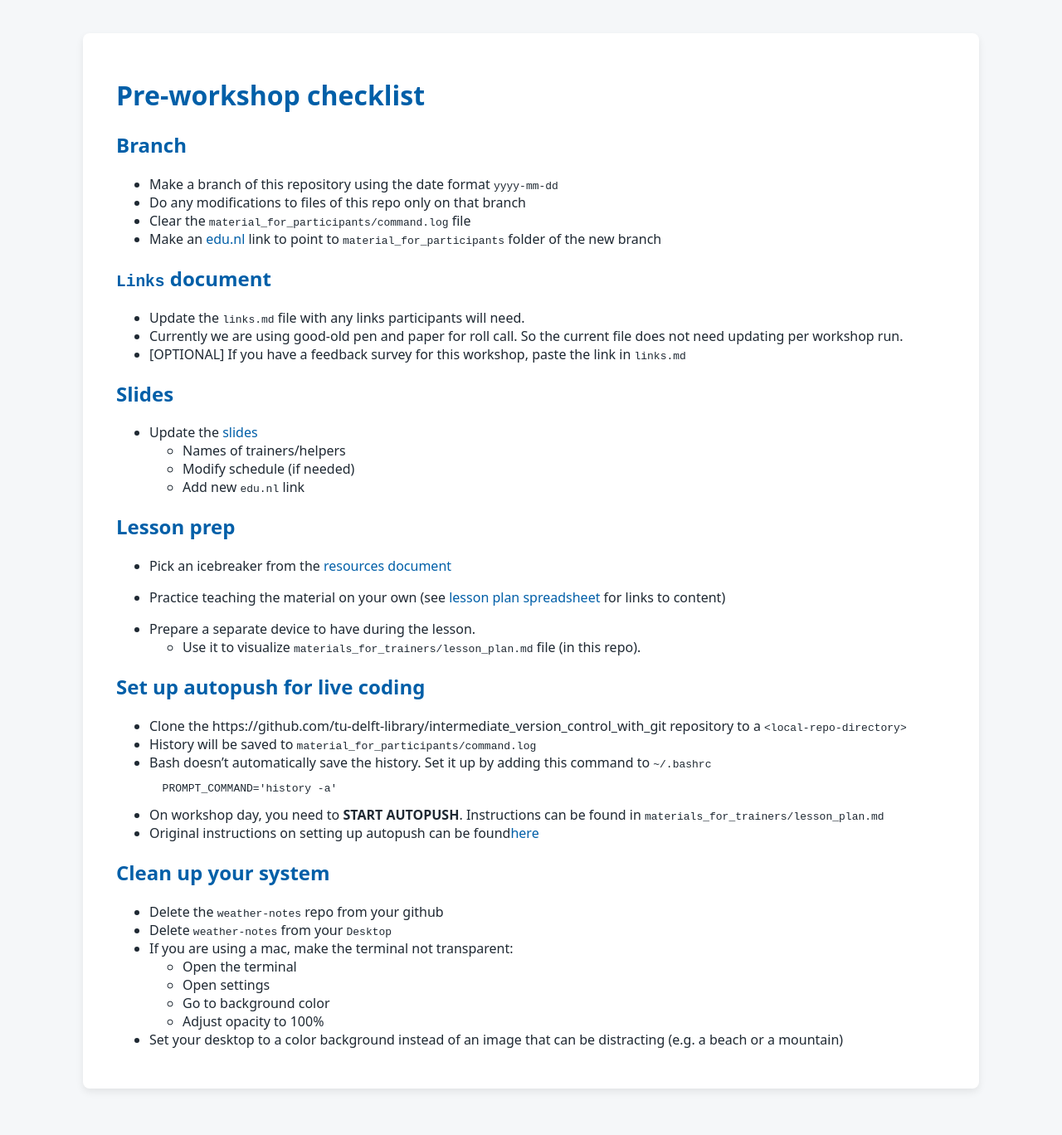
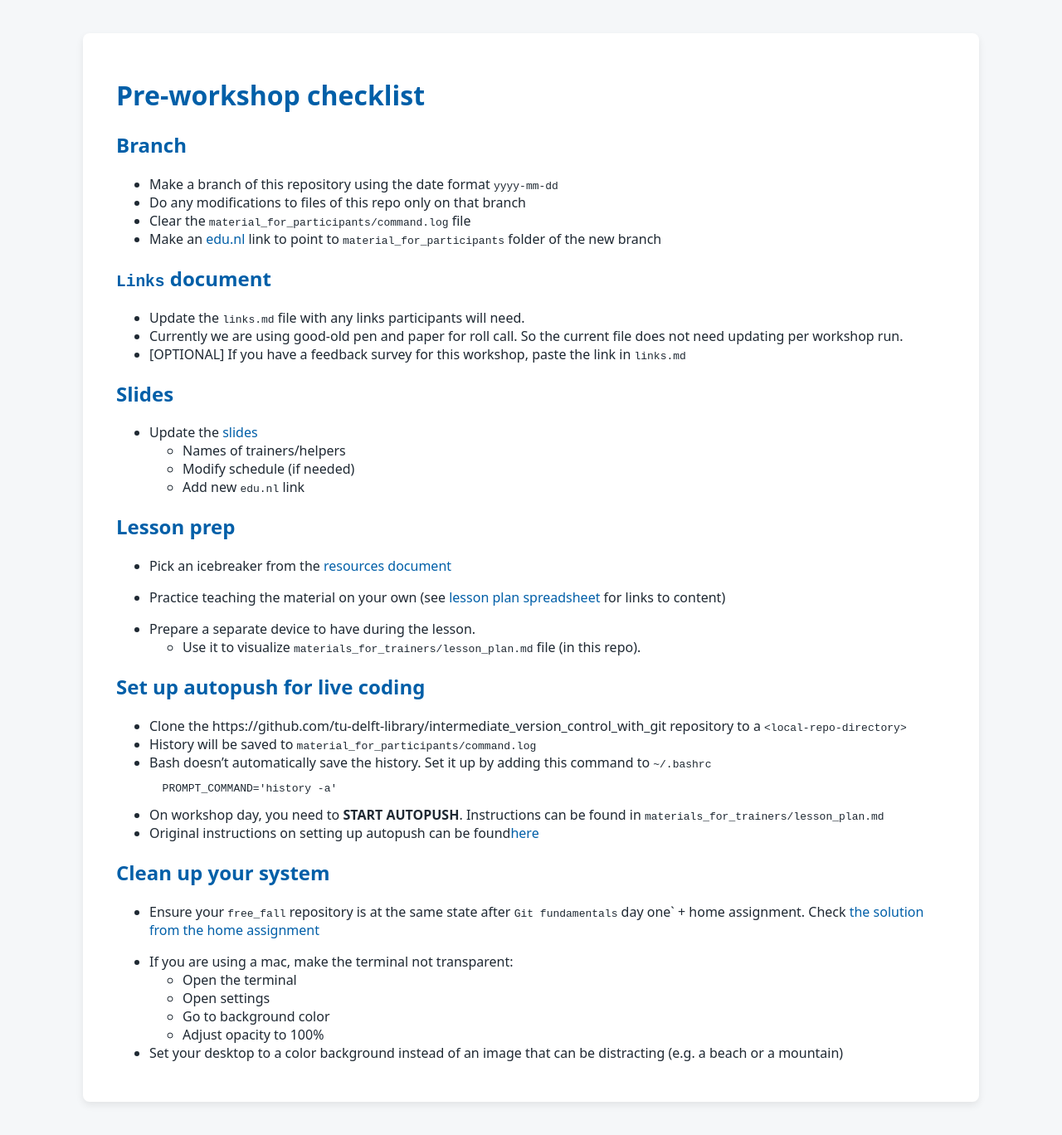
Before and after one commit to tu-delft-library/intermediate_version_control_with_git, a Jekyll site: the page built from material_for_trainers/pre_workshop_checklist.md, in a window 1280 px wide. Shown: the whole page at 83% size. Built offline with Jekyll 4.4.1, drawn with Linux system fonts in a browser that asks for light colours; our own code applies the rules of GitHub Pages for plain Markdown files.

Commit message:
add `free_fall` state note to pre_workshop checklist

```diff
--- a/material_for_trainers/pre_workshop_checklist.md
+++ b/material_for_trainers/pre_workshop_checklist.md
@@ -38,8 +38,9 @@
 - Original instructions on setting up autopush can be found[here](https://github.com/4TUResearchData-Carpentries/workshop_notes)
 
 ## Clean up your system
-- Delete the `weather-notes` repo from your github
-- Delete `weather-notes` from your `Desktop`
+- Ensure your `free_fall` repository is at the same state after `Git fundamentals` day one` + home assignment. Check [the solution from the home assignment](https://github.com/tu-delft-library/introduction_to_version_control_with_git/blob/main/material_for_participants/PRACTICAL_putting_it_all_together.md#%EF%B8%8Fsolution-to-start-this-practical%EF%B8%8F)
+
+
 - If you are using a mac, make the terminal not transparent:
     - Open the terminal
     - Open settings
```
